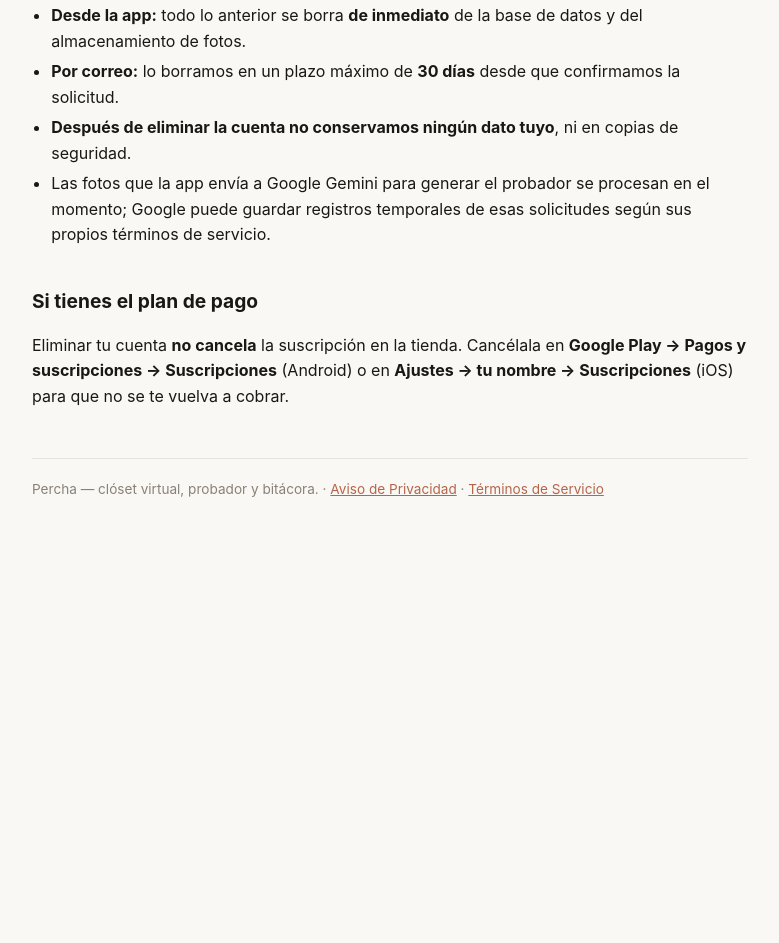
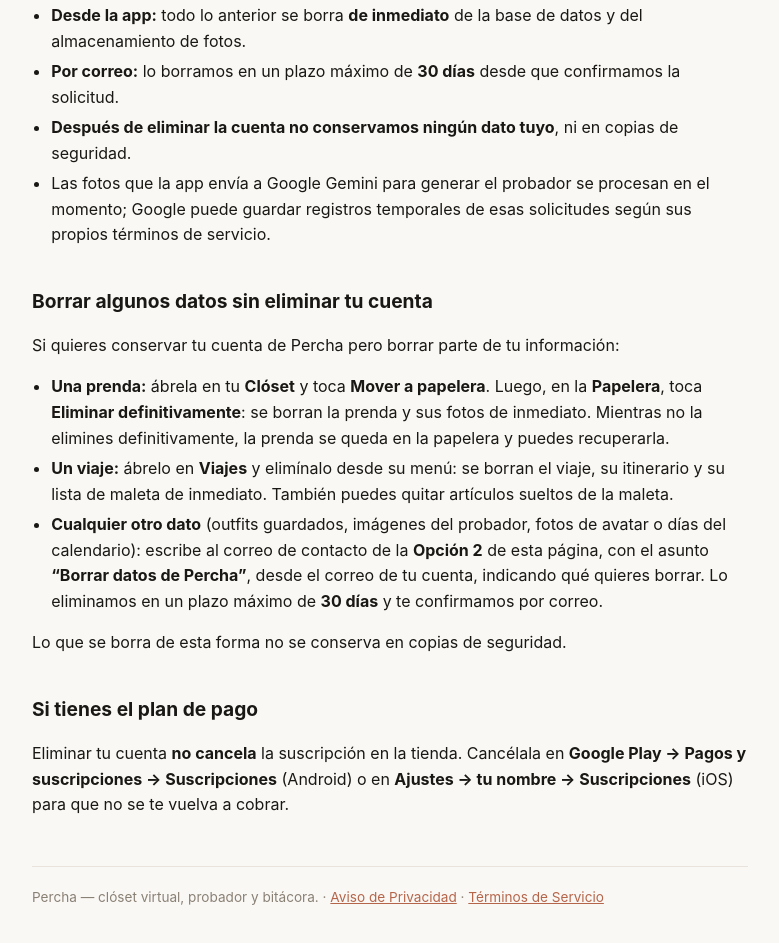
Before and after one commit to edgarMG1989/percha-privacy, a plain HTML site: page eliminar-cuenta.html in a window 1280 px wide. Shown: the part 1087-2030 px from the top of the page, without its empty margins (250-1029 px from the left). Before the commit the page ends 1667 px from the top, so only its background shows below. Drawn offline with Linux system fonts and the light colour scheme.

Commit message:
Eliminar cuenta: sección para borrar algunos datos sin eliminar la cuenta
Co-Authored-By: Claude Opus 5.5 <noreply@anthropic.com>

```diff
--- a/eliminar-cuenta.html
+++ b/eliminar-cuenta.html
@@ -72,6 +72,15 @@
     <li>Las fotos que la app envía a Google Gemini para generar el probador se procesan en el momento; Google puede guardar registros temporales de esas solicitudes según sus propios términos de servicio.</li>
   </ul>
 
+  <h2 id="borrar-datos">Borrar algunos datos sin eliminar tu cuenta</h2>
+  <p>Si quieres conservar tu cuenta de Percha pero borrar parte de tu información:</p>
+  <ul>
+    <li><strong>Una prenda:</strong> ábrela en tu <strong>Clóset</strong> y toca <strong>Mover a papelera</strong>. Luego, en la <strong>Papelera</strong>, toca <strong>Eliminar definitivamente</strong>: se borran la prenda y sus fotos de inmediato. Mientras no la elimines definitivamente, la prenda se queda en la papelera y puedes recuperarla.</li>
+    <li><strong>Un viaje:</strong> ábrelo en <strong>Viajes</strong> y elimínalo desde su menú: se borran el viaje, su itinerario y su lista de maleta de inmediato. También puedes quitar artículos sueltos de la maleta.</li>
+    <li><strong>Cualquier otro dato</strong> (outfits guardados, imágenes del probador, fotos de avatar o días del calendario): escribe al correo de contacto de la <strong>Opción 2</strong> de esta página, con el asunto <strong>“Borrar datos de Percha”</strong>, desde el correo de tu cuenta, indicando qué quieres borrar. Lo eliminamos en un plazo máximo de <strong>30 días</strong> y te confirmamos por correo.</li>
+  </ul>
+  <p>Lo que se borra de esta forma no se conserva en copias de seguridad.</p>
+
   <h2>Si tienes el plan de pago</h2>
   <p>Eliminar tu cuenta <strong>no cancela</strong> la suscripción en la tienda. Cancélala en
   <strong>Google Play → Pagos y suscripciones → Suscripciones</strong> (Android) o en
```
